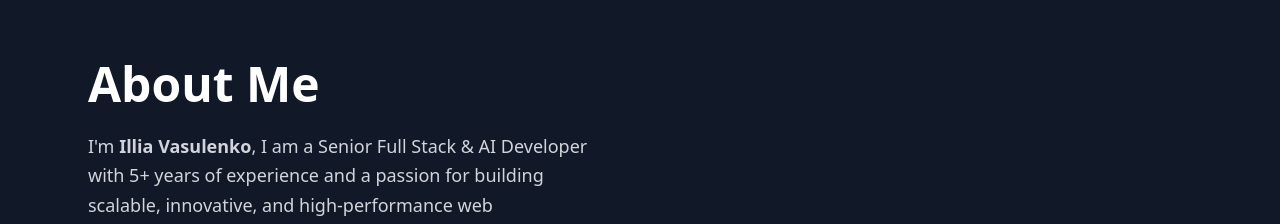
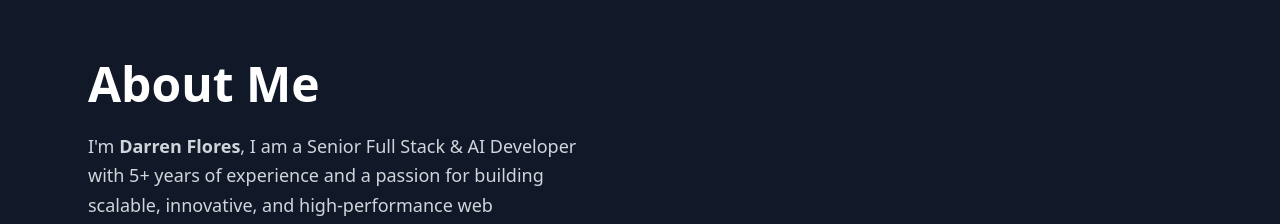
Before and after one commit to IlliaVasulenko/portfolio, a Next.js app: page / in a window 1280 px wide. Shown: the part 820-1044 px from the top of the page. Built offline with nearby package versions, Linux system fonts and the light colour scheme.

Commit message:
Update name in About component

```diff
--- a/app/components/About.tsx
+++ b/app/components/About.tsx
@@ -23,7 +23,7 @@ export default function About() {
             </h2>
             <div className="space-y-6 text-lg text-gray-700 dark:text-gray-300 leading-relaxed">
               <p>
-                I'm <strong>Illia Vasulenko</strong>,
+                I'm <strong>Darren Flores</strong>,
                 I am a Senior Full Stack & AI Developer with 5+ years of experience and a passion for building scalable, innovative, and high-performance web applications.
               </p>
               <p>
```
